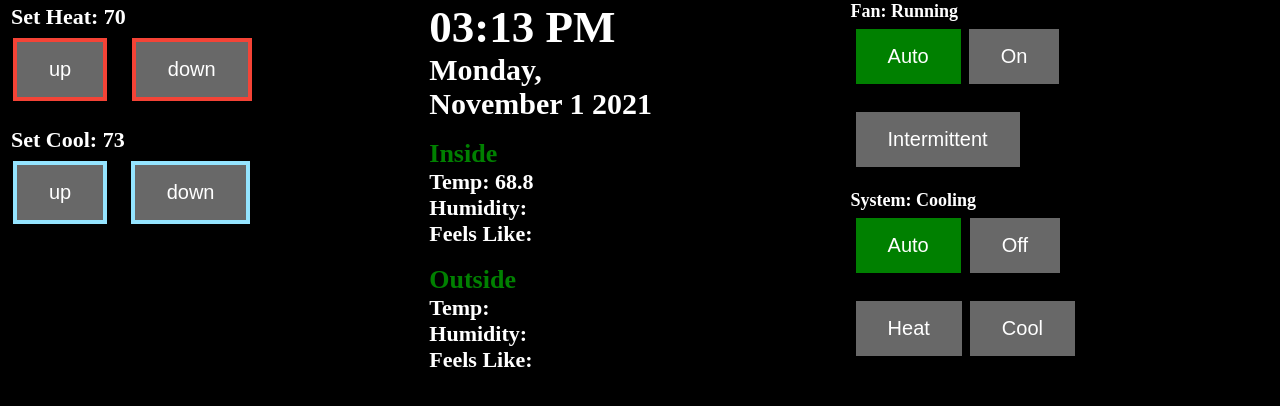
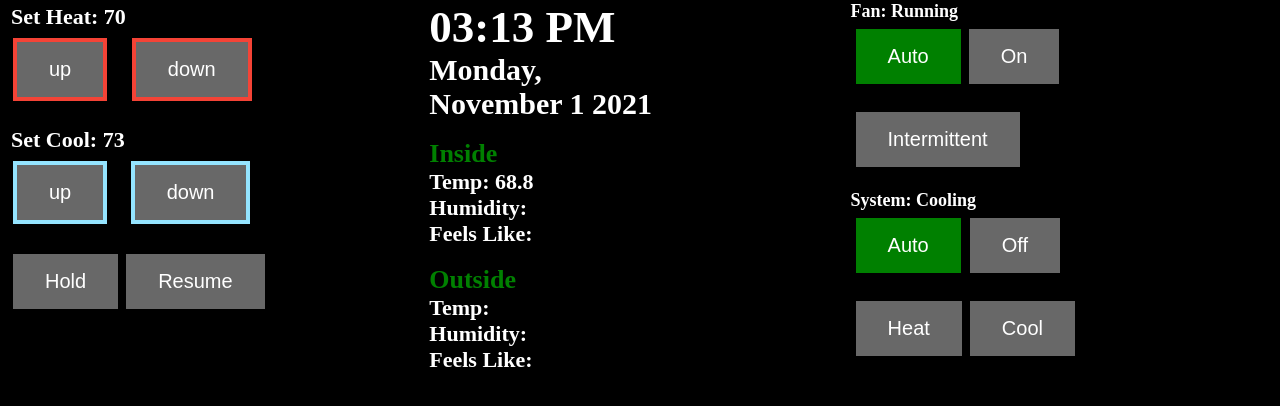
Before and after one commit to Mosterhout/Homeautomation, a PHP site: page / in a window 1280 px wide. Shown: the part 91-497 px from the top of the page. Run offline with PHP 8.4, Linux system fonts and the light colour scheme; some libraries are stand-ins or nearby versions.

Commit message:
rebuilding the way the whole page is formated

```diff
--- a/www/index.php
+++ b/www/index.php
@@ -12,17 +12,22 @@
 ######-->
 <div class="row">
 	<div class="column">
+		<!--#######
+		#Temp Controls
+		######-->
+		<?php  //Getting the current stats for system and hold
+		$systemfile = "state/systemstate.txt";
+		$systemstatus = file_get_contents($systemfile);
+		$holdfile = "state/hold.txt";
+			$holdstatus = file_get_contents($holdfile);
+		?>
 		<?php
-			$systemfile = "state/systemstate.txt";
-			$systemstatus = file_get_contents($systemfile);
 			if($systemstatus == '0') : ?>
 				<h3>System: Off</h3>
 		<?php endif; ?>
 
 		<?php
-			$systemfile = "state/systemstate.txt";
-			$systemstatus = file_get_contents($systemfile);
-			if($systemstatus == '1') : ?> <!--####### Auot section ######-->
+			if($systemstatus == '1') : ?> <!--####### Auto section ######-->
 			<table>
 				<tr>
 					<td>
@@ -74,8 +79,6 @@
 			</table>
 		<?php endif; ?>
 		<?php
-			$systemfile = "state/systemstate.txt";
-			$systemstatus = file_get_contents($systemfile);
 			if($systemstatus == '2') : ?> <!--####### heat section ######-->
 			<table>
 				<tr>
@@ -103,8 +106,6 @@
 			</table>
 		<?php endif; ?>
 		<?php
-			$systemfile = "state/systemstate.txt";
-			$systemstatus = file_get_contents($systemfile);
 			if($systemstatus == '3') : ?> <!--####### Cool section ######-->
 			<table>
 				<tr>
@@ -131,6 +132,32 @@
 				</tr>
 			</table>
 		<?php endif; ?>
+		<?php
+
+			if ($holdstatus == '1') {
+										$hold = 'green';
+									}
+			else {
+					$hold = '#686868';
+				}
+			$systemfile = "state/systemstate.txt";
+			$systemstatus = file_get_contents($systemfile);
+			if($systemstatus != '0'): ?>
+			<table>
+				<tr>
+					<td>
+						<form action="" method="post">
+							<button style="background-color:<?php print $hold; ?>" name="hold" class="button">Hold</button>
+						</form>
+					</td>
+					<td>
+						<form action="" method="post">
+							<button name="resume" class="button">Resume</button>
+						</form>
+					</td>
+				</tr>
+			</table>
+			<?php endif; ?>
 	</div>
 
 <!--#######
```
